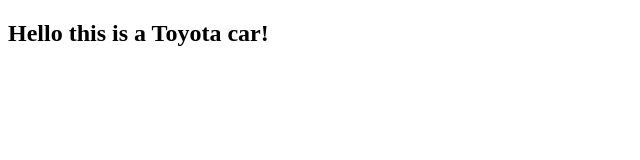
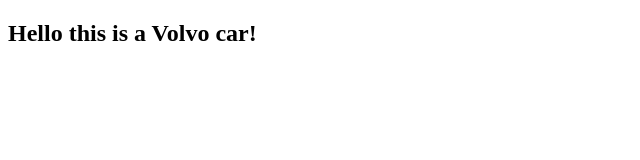
Before and after one commit to JensJohansson98/Thesis-CRA, a React (Create React App) app: page / in a window 1280 px wide. Shown: the top 160 px of the page, without its empty margins (0-640 px from the left). Built offline with nearby package versions, Linux system fonts and the light colour scheme.

Commit message:
Added git to shellscript

```diff
--- a/src/index.js
+++ b/src/index.js
@@ -3,6 +3,6 @@
 import Car from "./app.js"
 
 
-const myElement = <Car brand="Toyota" />
+const myElement = <Car brand="Volvo" />
 
 reactDom.render(myElement, document.getElementById("root"));
```
Also changed, not shown: 1 other file (tests, documents, lock files or other folders).
